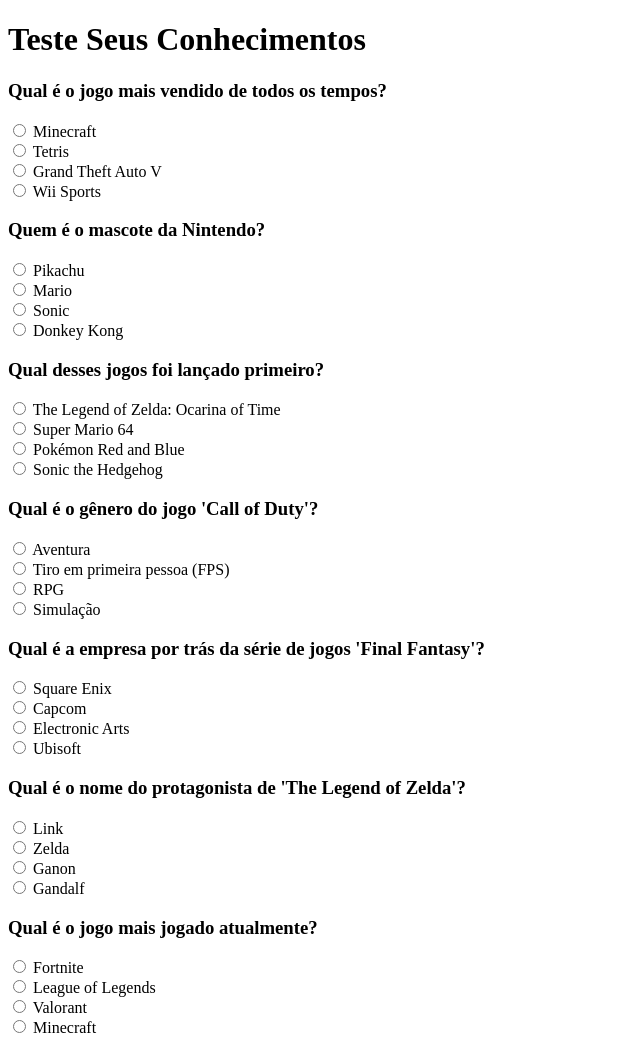
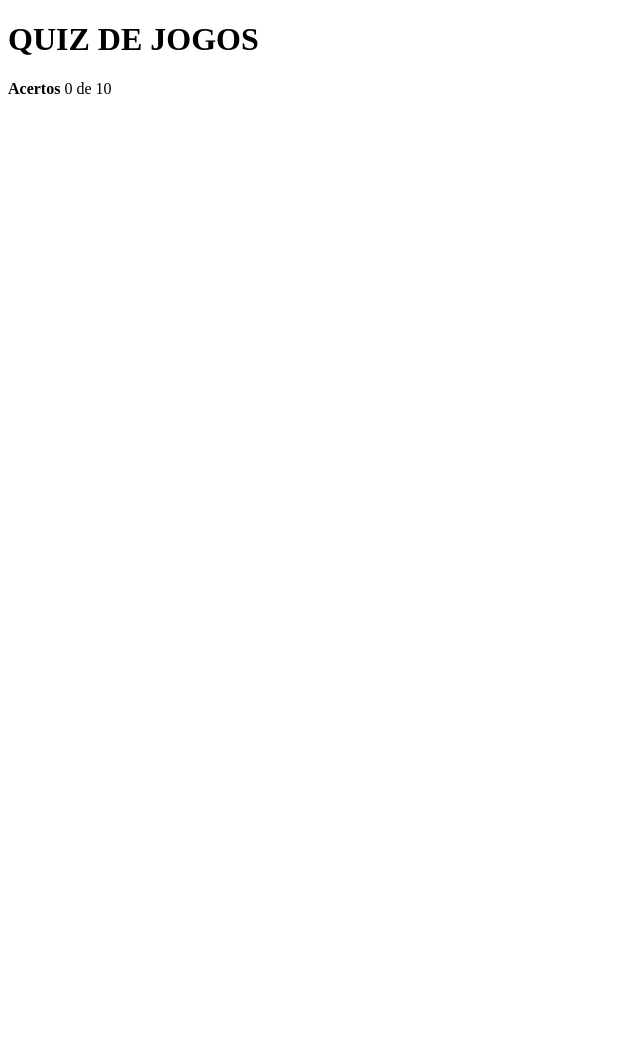
Before and after one commit to LuizHelio-Fim/Quiz, a plain HTML site: page index.html in a window 1280 px wide. Shown: the top 1040 px of the page, without its empty margins (0-640 px from the left). After the commit the page ends 800 px from the top, so only its background shows below. Drawn offline with Linux system fonts and the light colour scheme.

Commit message:
Changes in HTML, name, questions etc
mudanças no html em template, div "quiz" class "quiz-item"...

```diff
--- a/index.html
+++ b/index.html
@@ -9,7 +9,8 @@
 </head>
 
 <body>
-  <h1>Teste Seus Conhecimentos</h1>
+  <main>
+    <h1>QUIZ DE JOGOS</h1>
 
     <div id="quiz"></div>
 
@@ -24,6 +25,11 @@
       </dl>
       </div>
     </template>
-  <script src="script.js"></script>
+
+    <div id="acertos">
+      <strong>Acertos</strong>
+      <span>0 de 10</span>
+    </div>
+  </main>
 </body>
 </html>
```
Lines whose indentation alone changed are shown as unchanged.
